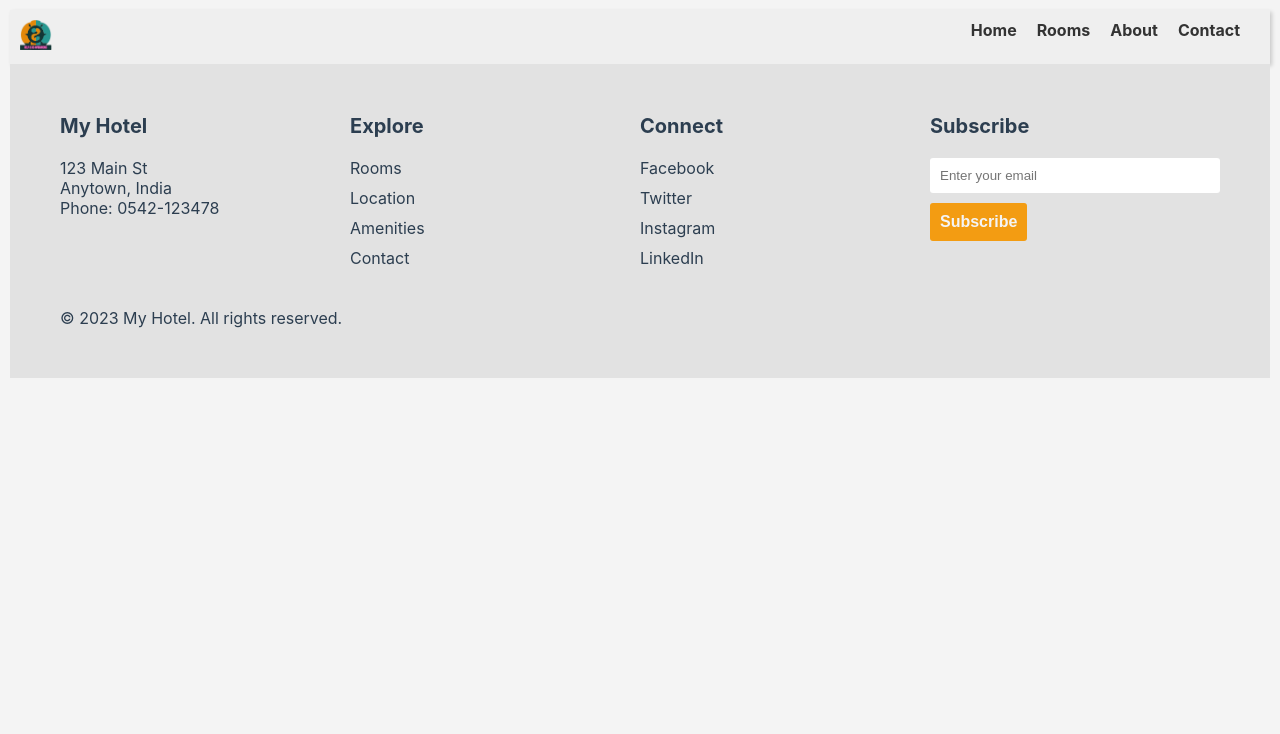
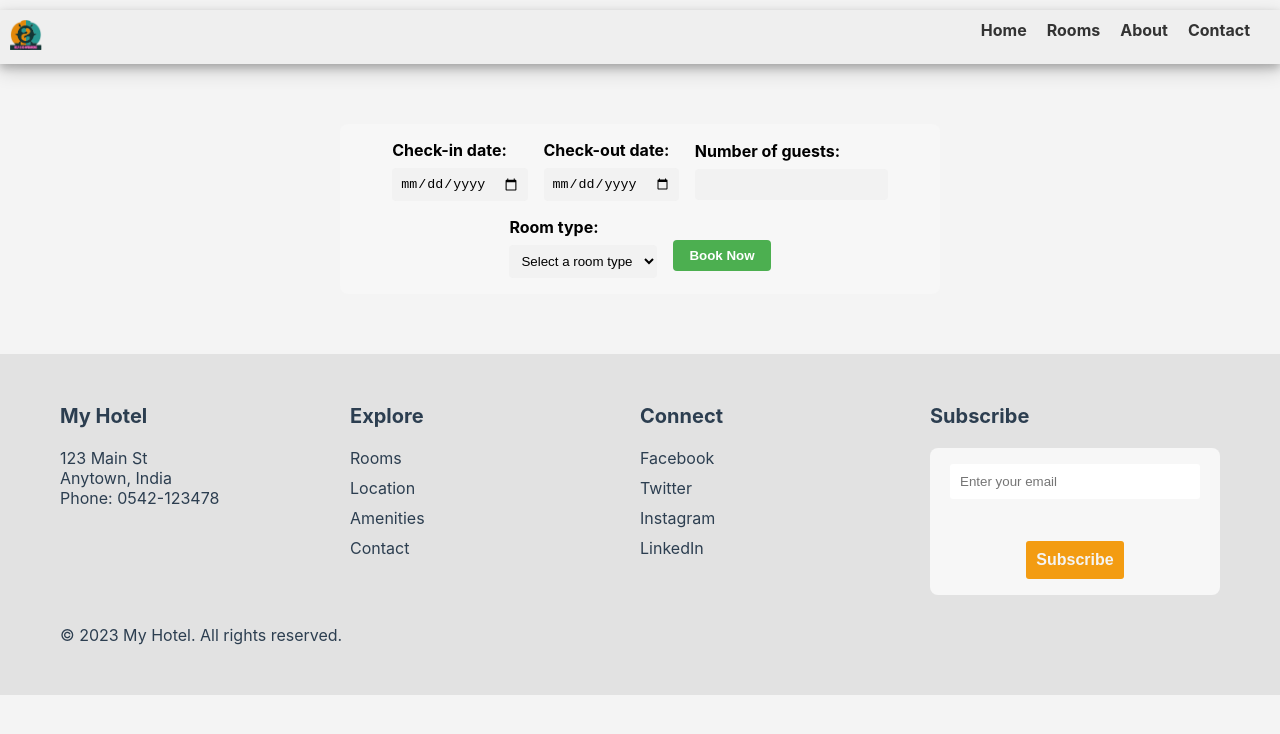
Before and after one commit to Adityaadpandey/hotel-temp-new-1, a React (Create React App) app: page /booking in a window 1280 px wide. Shown: the top 734 px of the page. Built offline with nearby package versions, Linux system fonts and the light colour scheme; sample sign-in values are in the browser's storage.

Commit message:
good for now

```diff
--- a/public/index.html
+++ b/public/index.html
@@ -24,6 +24,7 @@
       work correctly both with client-side routing and a non-root public URL.
       Learn how to configure a non-root public URL by running `npm run build`.
     -->
+    <script src="https://kit.fontawesome.com/4cd6831031.js" crossorigin="anonymous"></script>
     <title>React App</title>
   </head>
   <body>
--- a/src/App.css
+++ b/src/App.css
@@ -1,6 +1,7 @@
 body{
   background-color: rgb(244, 244, 244);
-  padding: 10px;
+  /* padding: 10px; */
+  padding-top: 10px;
   margin: 0 auto;
 }
 
--- a/src/App.js
+++ b/src/App.js
@@ -7,6 +7,8 @@ import Rooms from './pages/Rooms';
 import Contact from './pages/Contact';
 import About from './pages/About';
 import './App.css';
+import Booking from './pages/Booking';
+import Login from './pages/Login';
 
 function App() {
   return (
@@ -19,7 +21,8 @@ function App() {
         <Route exact path="/rooms" component={Rooms} />
         <Route exact path="/contact" component={Contact} />
         <Route exact path="/about" component={About} />
-
+        <Route exact path="/booking" component={Booking} />
+        <Route exact path="/login" component={Login} />
       </Switch>
       {/* the footer */}
       <Footer />
--- /dev/null
+++ b/src/pages/Booking.jsx
@@ -0,0 +1,82 @@
+import React, { useState } from 'react';
+import '../styles/Booking.css';
+
+const Booking = () => {
+  if (localStorage.getItem('token') === null) {
+    window.location.href = '/login';
+  }
+  const [checkIn, setCheckIn] = useState('');
+  const [checkOut, setCheckOut] = useState('');
+  const [guests, setGuests] = useState('');
+  const [roomType, setRoomType] = useState('');
+
+  const handleSubmit = (e) => {
+    e.preventDefault();
+    console.log('Check-in date:', checkIn);
+    console.log('Check-out date:', checkOut);
+    console.log('Number of guests:', guests);
+    console.log('Room type:', roomType);
+
+    // Clear the form
+    // setCheckIn('');
+    // setCheckOut('');
+    // setGuests('');
+    // setRoomType('');
+
+  };
+
+  return (
+    <div className="booking-container">
+      <form onSubmit={handleSubmit}>
+        <div className="input-group">
+          <label htmlFor="checkIn">Check-in date:</label>
+          <input
+            type="date"
+            id="checkIn"
+            value={checkIn}
+            onChange={(e) => setCheckIn(e.target.value)}
+            required
+          />
+        </div>
+        <div className="input-group">
+          <label htmlFor="checkOut">Check-out date:</label>
+          <input
+            type="date"
+            id="checkOut"
+            value={checkOut}
+            onChange={(e) => setCheckOut(e.target.value)}
+            required
+          />
+        </div>
+        <div className="input-group">
+          <label htmlFor="guests">Number of guests:</label>
+          <input
+            type="number"
+            id="guests"
+            value={guests}
+            onChange={(e) => setGuests(e.target.value)}
+            min="1"
+            required
+          />
+        </div>
+        <div className="input-group">
+          <label htmlFor="roomType">Room type:</label>
+          <select
+            id="roomType"
+            value={roomType}
+            onChange={(e) => setRoomType(e.target.value)}
+            required
+          >
+            <option value="">Select a room type</option>
+            <option value="standard">Standard</option>
+            <option value="deluxe">Deluxe</option>
+            <option value="suite">Suite</option>
+          </select>
+        </div>
+        <button type="submit">Book Now</button>
+      </form>
+    </div>
+  );
+};
+
+export default Booking;
--- /dev/null
+++ b/src/styles/Booking.css
@@ -0,0 +1,52 @@
+.booking-container {
+  max-width: 600px;
+  margin: 0 auto;
+  padding-top: 60px;
+  padding-bottom: 60px;
+}
+
+form {
+  display: flex;
+  flex-wrap: wrap;
+  justify-content: center;
+  align-items: center;
+  gap: 1rem;
+  padding: 1rem;
+  background-color: #f7f7f7;
+  border-radius: 8px;
+}
+
+.input-group {
+  display: flex;
+  flex-direction: column;
+}
+
+label {
+  margin-bottom: 0.5rem;
+  font-weight: bold;
+}
+
+input[type='date'],
+input[type='number'],
+select {
+  width: 100%;
+  padding: 0.5rem;
+  border-radius: 4px;
+  border: none;
+  background-color: #f2f2f2;
+}
+
+button {
+  margin-top: 1rem;
+  padding: 0.5rem 1rem;
+  border-radius: 4px;
+  border: none;
+  background-color: #4caf50;
+  color: #fff;
+  font-weight: bold;
+  cursor: pointer;
+}
+
+button:hover {
+  background-color: #388e3c;
+}
--- a/src/styles/Footer.css
+++ b/src/styles/Footer.css
@@ -45,7 +45,7 @@ footer {
 }
 
 .form1 input[type="email"] {
-  width: 100%;
+  width: 250px;
   padding: 10px;
   margin-bottom: 10px;
   border: none;
--- a/src/styles/Header.css
+++ b/src/styles/Header.css
@@ -6,7 +6,7 @@ header {
   padding: 10px;
   z-index: 1; /* Set the header to a high z-index so it appears above other content */
   background-color: #efefef; /* Set the background color of the header */
-  box-shadow: 2px 2px 4px rgba(0, 0, 0, 0.178); /* Add a subtle shadow effect */
+  box-shadow: 0 4px 8px 0 rgba(0, 0, 0, 0.2), 0 6px 20px 0 rgba(0, 0, 0, 0.19);
   /* margin-bottom: 10px; */
 }
 
--- a/src/styles/Home.css
+++ b/src/styles/Home.css
@@ -3,7 +3,7 @@
   margin: 0 auto;
   padding: 20px;
   /* background-color: rgb(195, 195, 195); */
-  padding-top: 70px;
+  padding-top: 10px;
 }
 
 .hero {
@@ -11,7 +11,7 @@
   padding-top: 70px;
   height: 500px;
   overflow: hidden;
-  transition: background-image 1s ease;
+  /* transition: background-image 1s ease; */
 }
 
 .hero img {
@@ -62,7 +62,7 @@
   display: flex;
   justify-content: space-between;
   /* flex-direction: column; */
-  margin-top: 50px;
+  margin-top: 30px;
 }
 
 .feature {
```
Also changed, not shown: src/components/Google.jsx (+35 -16 lines), 1 other file (tests, documents, lock files or other folders).
